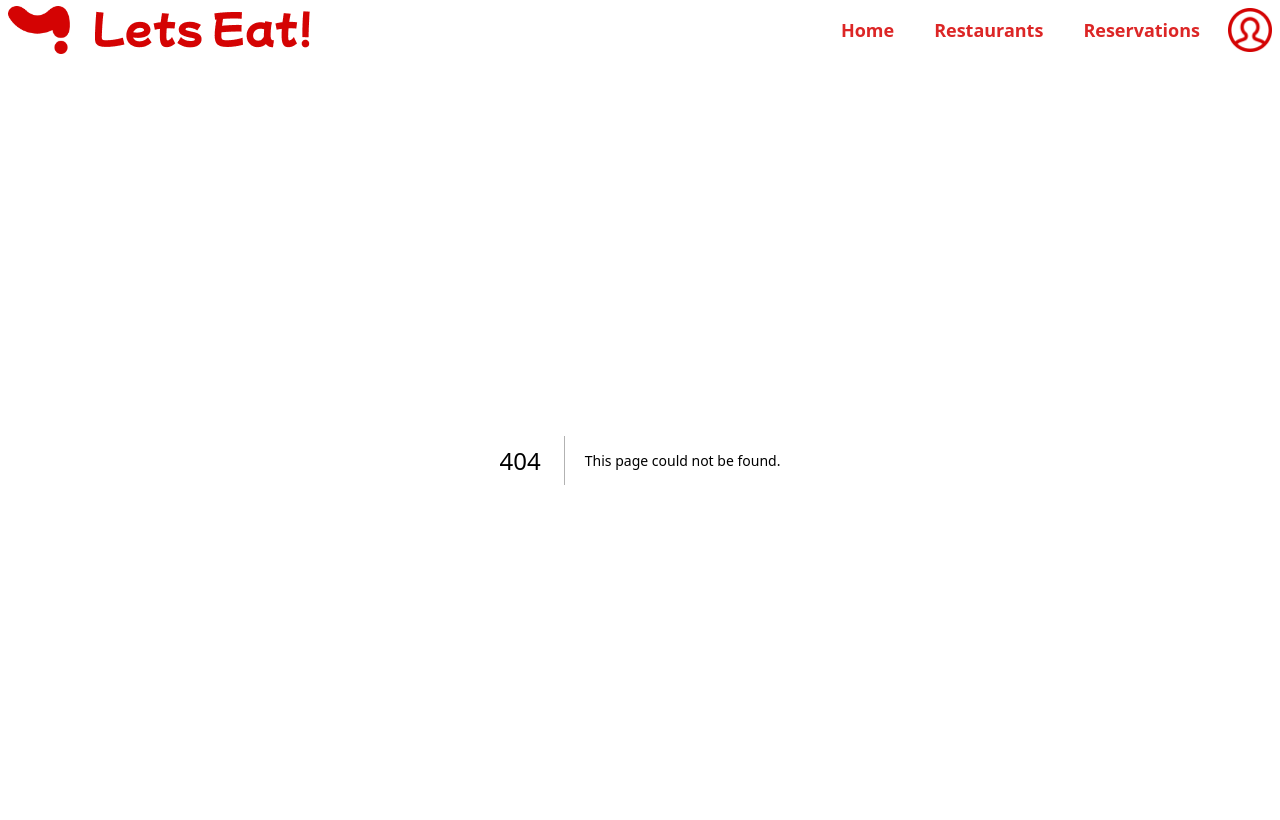
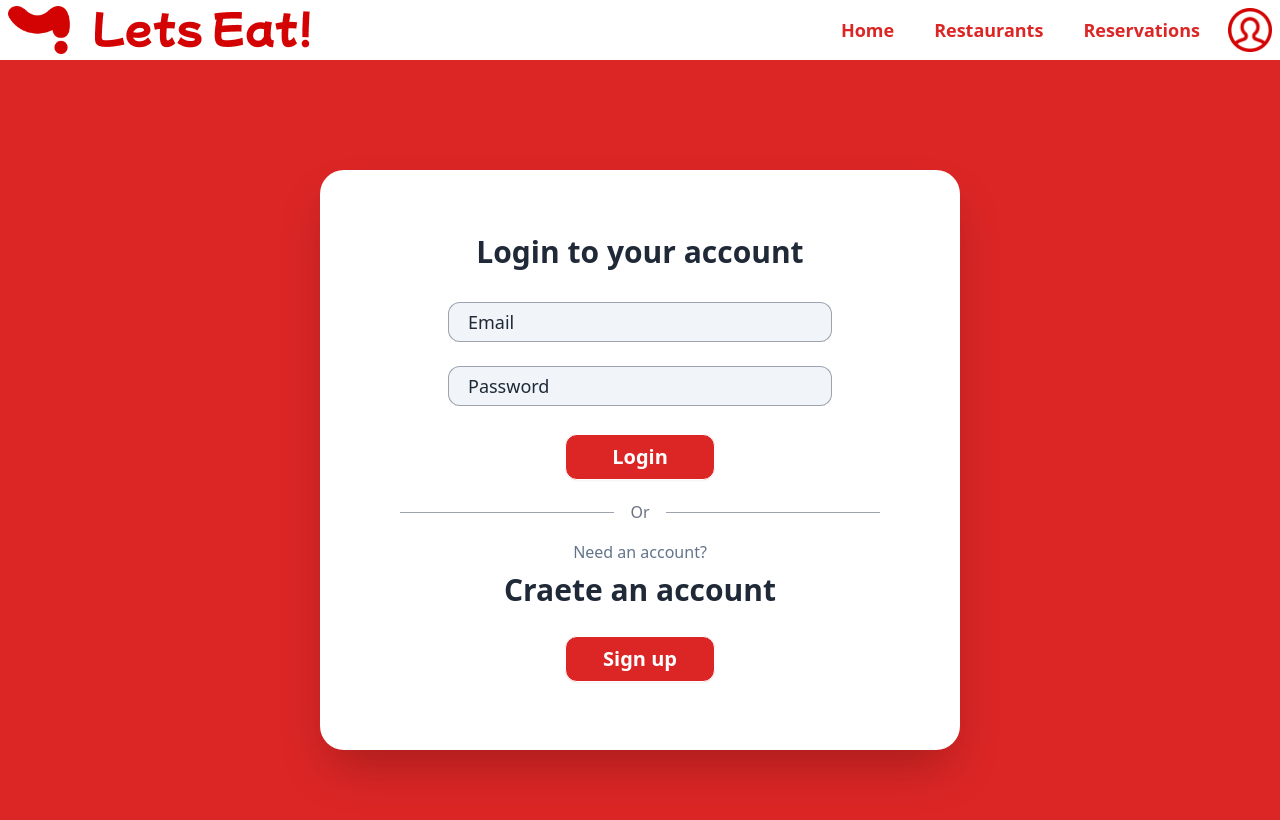
Before and after one commit to 2110503-2564/fe-project-2024-2-backache, a Next.js app: page /auth/login in a window 1280 px wide. Before the commit this address had no page. Shown: the top 820 px of the page. Built offline with nearby package versions, Linux system fonts and the light colour scheme.

Commit message:
Add Register & Login Pages

```diff
--- /dev/null
+++ b/src/app/auth/login/page.tsx
@@ -0,0 +1,9 @@
+import LoginPage from "@/components/LoginPage"
+
+export default function Home() {
+    return (
+        <main>
+            <LoginPage/>
+        </main>
+    )
+}
--- /dev/null
+++ b/src/app/auth/register/page.tsx
@@ -0,0 +1,9 @@
+import RegisterPage from "@/components/RegisterPage";
+
+export default function Home() {
+    return (
+        <main>
+            <RegisterPage/>
+        </main>
+    )
+}
```
